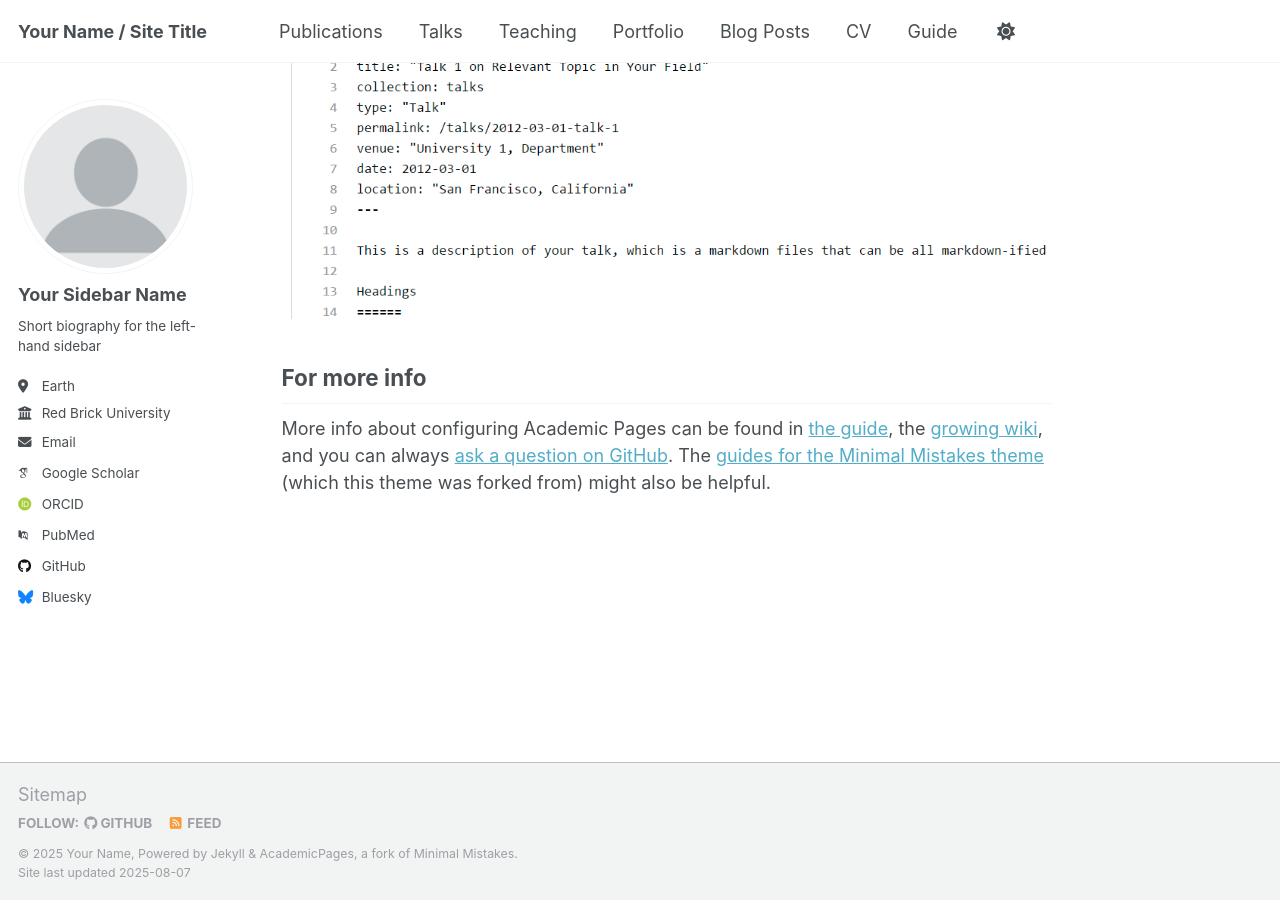
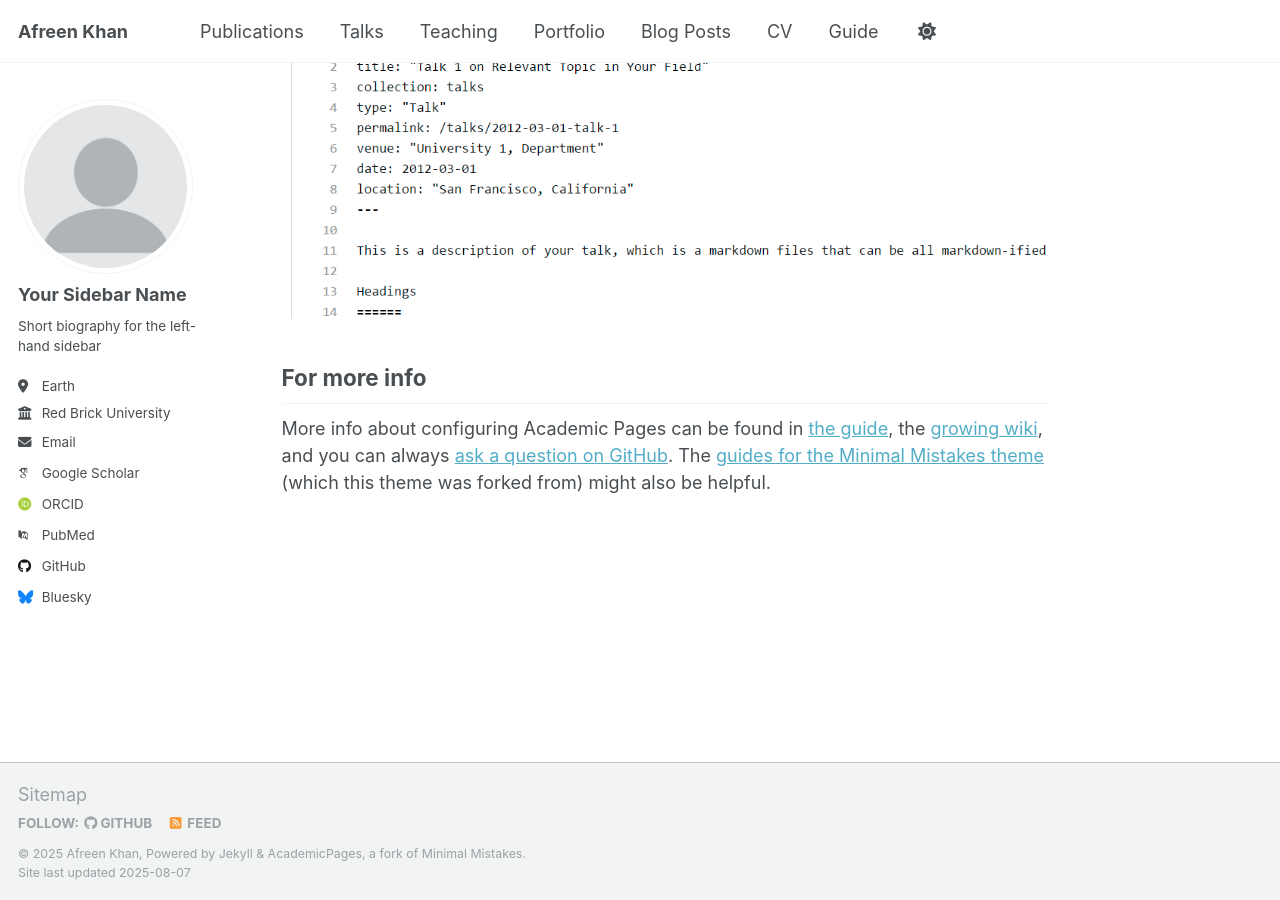
Before and after one commit to afreen-kh/afreen-kh.github.io, a Jekyll site: the page built from _pages/about.md, in a window 1280 px wide and 900 px high, scrolled down 2880 px. Built offline with Jekyll 4.4.1, drawn with Linux system fonts in a browser that asks for light colours; some web fonts are replaced; a script that is not in the unit is left out.

Commit message:
Update _config.yml

```diff
--- a/_config.yml
+++ b/_config.yml
@@ -9,9 +9,9 @@
 # Basic Site Settings
 locale                   : "en-US"
 site_theme               : "default"
-title                    : "Your Name / Site Title"
+title                    : "Afreen Khan"
 title_separator          : "-"
-name                     : &name "Your Name"
+name                     : &name "Afreen Khan"
 description              : &description "personal description"
 url                      : https://academicpages.github.io # the base hostname & protocol for your site e.g. "https://[your GitHub username].github.io" or if you already have some other page hosted on Github then use "https://[your GitHub username].github.io/[Your Repo Name]"
 baseurl                  : "" # the subpath of your site, e.g. "/blog"
```
